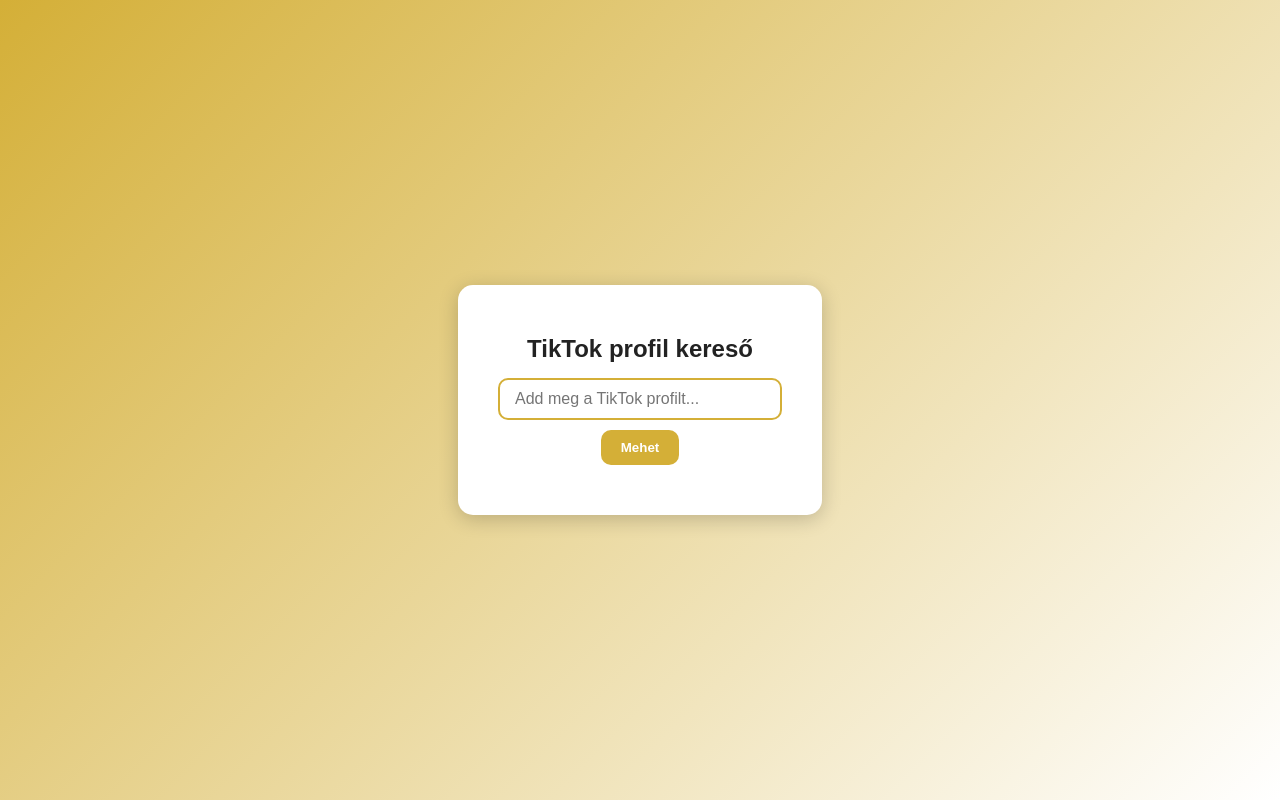
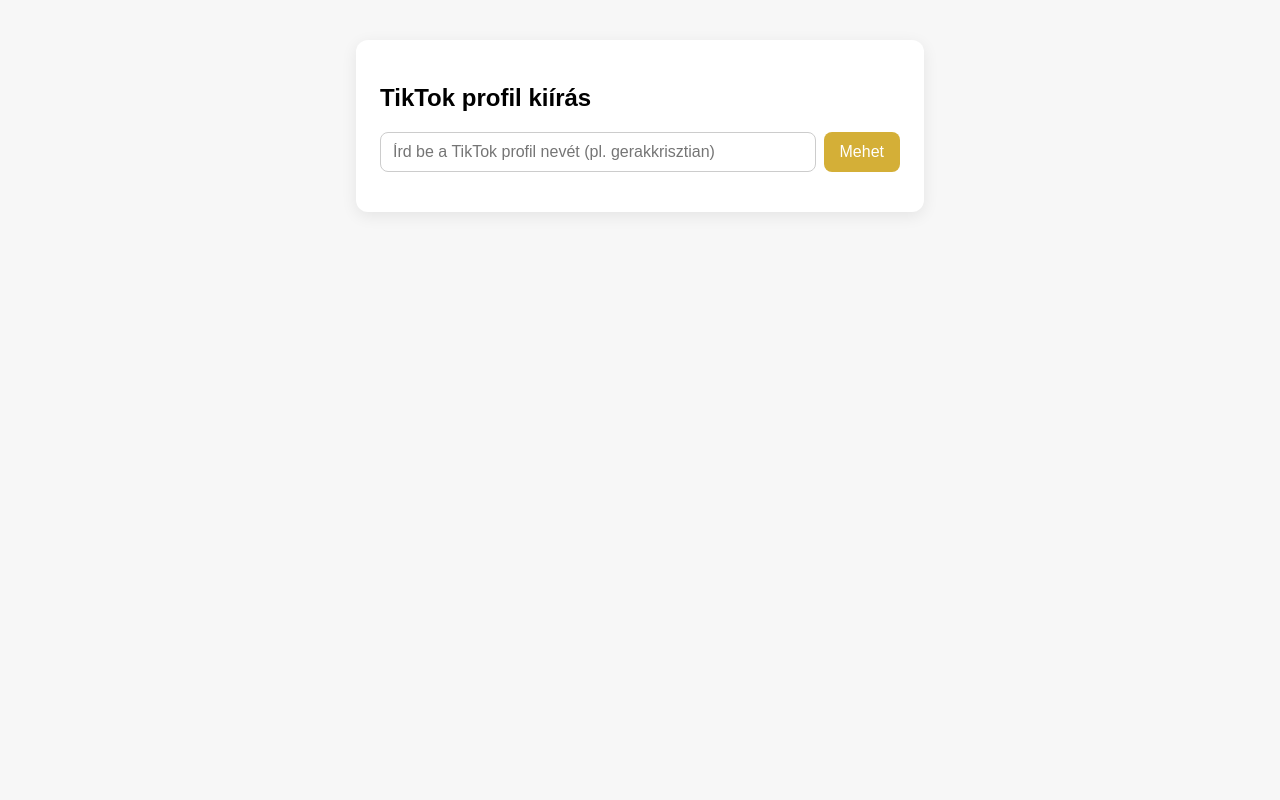
Before and after one commit to veresfruzsina81-eng/Connectix, a plain HTML site: page index.html in a window 1280 px wide. Drawn offline with Linux system fonts and the light colour scheme.

Commit message:
Update index.html

```diff
--- a/index.html
+++ b/index.html
@@ -1,126 +1,74 @@
 <!DOCTYPE html>
 <html lang="hu">
 <head>
-  <meta charset="UTF-8">
-  <meta name="viewport" content="width=device-width, initial-scale=1.0">
-  <title>TikTok Profil Kereső</title>
+  <meta charset="UTF-8" />
+  <meta name="viewport" content="width=device-width, initial-scale=1.0"/>
+  <title>TikTok – Demecser kiírás</title>
   <style>
-    body {
-      font-family: 'Poppins', sans-serif;
-      background: linear-gradient(135deg, #d4af37, #fff);
-      height: 100vh;
-      display: flex;
-      justify-content: center;
-      align-items: center;
-      flex-direction: column;
-      margin: 0;
-    }
-    .container {
-      background: white;
-      padding: 30px 40px;
-      border-radius: 15px;
-      box-shadow: 0 4px 20px rgba(0,0,0,0.2);
-      text-align: center;
-      animation: fadeIn 0.8s ease;
-    }
-    @keyframes fadeIn {
-      from { opacity: 0; transform: translateY(20px); }
-      to { opacity: 1; transform: translateY(0); }
-    }
-    h2 {
-      color: #222;
-      margin-bottom: 15px;
-    }
-    input {
-      padding: 10px 15px;
-      border: 2px solid #d4af37;
-      border-radius: 10px;
-      width: 250px;
-      font-size: 16px;
-    }
-    button {
-      padding: 10px 20px;
-      margin: 10px 5px 0;
-      border: none;
-      background-color: #d4af37;
-      color: white;
-      border-radius: 10px;
-      font-weight: bold;
-      cursor: pointer;
-      transition: 0.2s;
-    }
-    button:hover {
-      background-color: #b59129;
-      transform: scale(1.05);
-    }
-    #alregBtn {
-      display: none;
-    }
-    #eredmeny, #alreg {
-      margin-top: 20px;
-      font-size: 18px;
-      color: #333;
-      opacity: 0;
-      transition: opacity 0.6s ease;
-    }
-    .show {
-      opacity: 1;
-    }
-    .highlight {
-      color: #d4af37;
-      font-weight: bold;
-    }
+    body { font-family: Arial, sans-serif; background:#f7f7f7; margin:0; padding:40px; }
+    .card { background:#fff; max-width:520px; margin:0 auto; padding:24px; border-radius:12px; box-shadow:0 4px 16px rgba(0,0,0,.08); }
+    .row { display:flex; gap:8px; }
+    input { flex:1; padding:10px 12px; font-size:16px; border:1px solid #ccc; border-radius:8px; }
+    button { padding:10px 16px; font-size:16px; border:0; border-radius:8px; background:#d4af37; color:#fff; cursor:pointer; }
+    button:disabled { opacity:.6; cursor:not-allowed; }
+    #eredmeny, #alreg { margin-top:16px; font-size:16px; line-height:1.6; }
+    .mutat { display:inline-block; }
+    .rejtes { display:none; }
+    .mono { font-family: Consolas, Menlo, Monaco, monospace; }
   </style>
 </head>
 <body>
+  <div class="card">
+    <h2>TikTok profil kiírás</h2>
+    <div class="row">
+      <input id="profil" type="text" placeholder="Írd be a TikTok profil nevét (pl. gerakkrisztian)"/>
+      <button id="mehetBtn" type="button">Mehet</button>
+    </div>
 
-  <div class="container">
-    <h2>TikTok profil kereső</h2>
-    <input type="text" id="profil" placeholder="Add meg a TikTok profilt...">
-    <br>
-    <button id="mehetBtn" onclick="mehet()">Mehet</button>
-    <button id="alregBtn" onclick="alreg()">Alregisztráció</button>
     <div id="eredmeny"></div>
-    <div id="alreg"></div>
+
+    <button id="alregBtn" class="rejtes" type="button">Alregisztráció</button>
+    <div id="alreg" class="mono"></div>
   </div>
 
-  <script>
-    function mehet() {
-      const profil = document.getElementById('profil').value.trim();
-      const eredmeny = document.getElementById('eredmeny');
-      const alreg = document.getElementById('alreg');
-      const alregBtn = document.getElementById('alregBtn');
+  <!-- A script defer-rel töltődik, így a DOM már kész, mire fut -->
+  <script defer>
+    (function() {
+      const profilInput = document.getElementById('profil');
+      const mehetBtn    = document.getElementById('mehetBtn');
+      const eredmeny    = document.getElementById('eredmeny');
+      const alregBtn    = document.getElementById('alregBtn');
+      const alregBox    = document.getElementById('alreg');
 
-      // elrejti a korábbi adatokat
-      alreg.classList.remove('show');
-      alregBtn.style.display = 'none';
+      // MEHET gomb logika
+      mehetBtn.addEventListener('click', function() {
+        const nev = (profilInput.value || '').trim();
 
-      if (profil === '') {
-        eredmeny.innerHTML = 'Kérlek, add meg a TikTok profil nevét!';
-        eredmeny.classList.add('show');
-        return;
-      }
+        if (!nev) {
+          eredmeny.textContent = 'Kérlek, add meg a TikTok profil nevét!';
+          alregBtn.classList.add('rejtes');  // biztosan tűnjön el
+          alregBox.textContent = '';
+          return;
+        }
 
-      eredmeny.innerHTML = `
-        <strong>@${profil}</strong><br>
-        Magyarország / Demecser<br>
-        Április 24 • 23:00
-      `;
-      eredmeny.classList.add('show');
+        // Kiírás
+        eredmeny.innerHTML =
+          '<strong>@' + nev + '</strong><br/>Magyarország / Demecser<br/>Április 24 • 23:00';
 
-      // 1 másodperccel később megjelenik az Alregisztráció gomb animáltan
-      setTimeout(() => {
-        alregBtn.style.display = 'inline-block';
-        alregBtn.style.animation = 'fadeIn 0.8s ease';
-      }, 800);
-    }
+        // Alregisztráció gomb megjelenítése
+        alregBtn.classList.remove('rejtes');
+      });
 
-    function alreg() {
-      const alreg = document.getElementById('alreg');
-      alreg.innerHTML = `<span class="highlight">@gerakkrisztian</span> : <span class="highlight">@lakatosbeatrix451</span>`;
-      alreg.classList.add('show');
-    }
+      // ALREGISZTRÁCIÓ gomb logika
+      alregBtn.addEventListener('click', function() {
+        alregBox.textContent = '@gerakkrisztian : @lakatosbeatrix451';
+      });
+
+      // Enter megnyomására is működjön
+      profilInput.addEventListener('keydown', function(e) {
+        if (e.key === 'Enter') mehetBtn.click();
+      });
+    })();
   </script>
-
 </body>
 </html>
```
